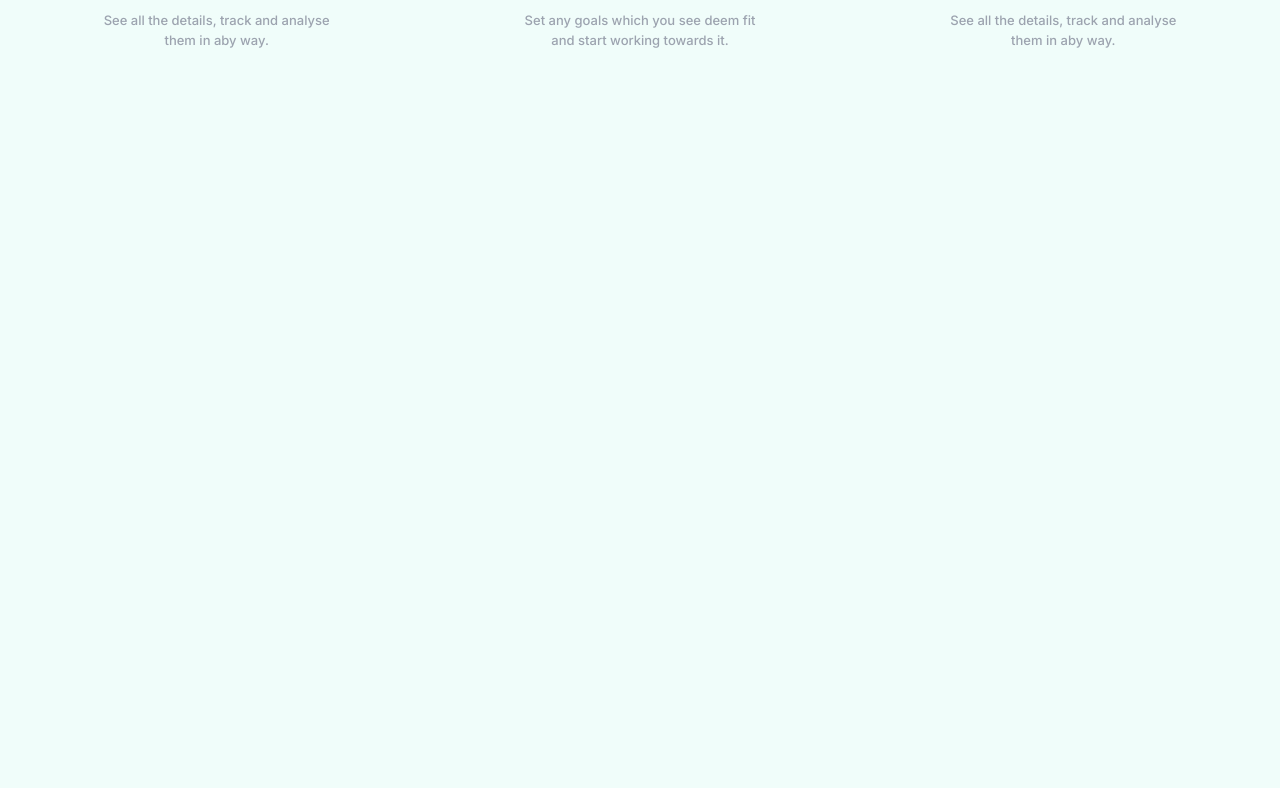
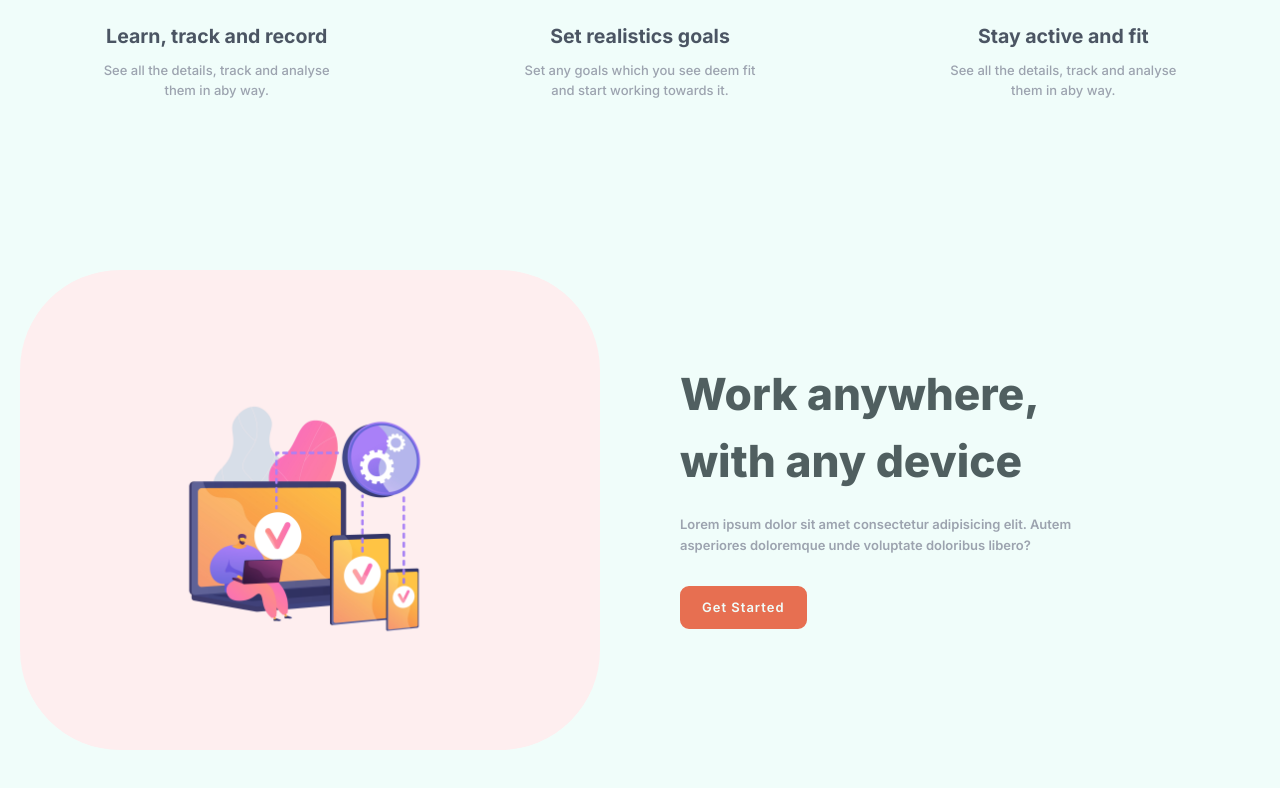
Before and after one commit to PatrykErNowak/befit-tracker, a React (Vite) app: page / in a window 1280 px wide. Shown: the part 1020-1808 px from the top of the page. Before the commit the page ends 1190 px from the top, so only its background shows below. Built offline with nearby package versions, Linux system fonts and the light colour scheme; no server answers.

Commit message:
Add WorkAnywhere section to landing page

```diff
--- a/src/pages/Page/LandingPage.tsx
+++ b/src/pages/Page/LandingPage.tsx
@@ -2,6 +2,7 @@ import NavPage from '../../ui/Page/NavPage';
 import HeaderPage from '../../ui/Page/HeaderPage';
 import FeaturesPage from '../../ui/Page/FeaturesPage';
 import Wrapper from '../../ui/Wrapper';
+import WorkAnywherePage from '../../ui/Page/WorkAnywherePage';
 
 function LandingPage() {
   return (
@@ -11,6 +12,7 @@ function LandingPage() {
       <main>
         <Wrapper>
           <FeaturesPage />
+          <WorkAnywherePage />
         </Wrapper>
       </main>
     </>
--- a/src/styles/GlobalStyles.ts
+++ b/src/styles/GlobalStyles.ts
@@ -29,6 +29,9 @@ const GlobalStyles = createGlobalStyle`
   --color-brand-700: #0f766e;
   --color-brand-800: #505f60;
   --color-brand-900: #282f30;
+
+  // Call to Action color
+  --color-cta: #E76F51;
 
 
   /* State color */
--- a/src/ui/Buttons/Button.tsx
+++ b/src/ui/Buttons/Button.tsx
@@ -13,6 +13,20 @@ const variations = {
         color: var(--color-brand-600);
         background-color: transparent;
         border: 2px solid var(--color-brand-600);
+      }
+    }
+  `,
+  secondary: css`
+    color: var(--color-brand-50);
+    background-color: var(--color-cta);
+    border: 2px solid var(--color-cta);
+
+    @media screen and (min-width: ${breakpoint.laptop}) {
+      &:hover,
+      &:focus {
+        color: var(--color-cta);
+        background-color: transparent;
+        border: 2px solid var(--color-cta);
       }
     }
   `,
@@ -38,7 +52,7 @@ const Button = styled.button<{ $variation?: keyof typeof variations }>`
   font-weight: 600;
   letter-spacing: 1px;
   text-decoration: none;
-  border-radius: var(--border-radius-md);
+  border-radius: var(--border-radius-lg);
   transition: transform 0.3s, background-color 0.3s;
 
   &:active {
--- a/src/ui/Page/FeaturesPage.tsx
+++ b/src/ui/Page/FeaturesPage.tsx
@@ -7,7 +7,7 @@ import { breakpoint } from '../../styles/configStyles';
 const StyledFeaturesPage = styled.section`
   display: grid;
   gap: 3rem;
-  padding: 5rem 0;
+  margin: 5rem 0;
 
   @media screen and (min-width: ${breakpoint.laptop}) {
     padding: 10rem 0;
--- /dev/null
+++ b/src/ui/Page/WorkAnywherePage.tsx
@@ -0,0 +1,92 @@
+import styled from 'styled-components';
+import Button from '../Buttons/Button';
+import { breakpoint } from '../../styles/configStyles';
+
+const StyledWorkAnywherePage = styled.section`
+  display: grid;
+  margin: 5rem 0;
+
+  @media screen and (min-width: ${breakpoint.laptop}) {
+    grid-template-columns: 1fr 1fr;
+    grid-template-rows: 1fr;
+    align-items: center;
+    gap: 8rem;
+    height: 100%;
+  }
+`;
+
+const Hero = styled.div`
+  position: relative;
+  display: flex;
+  justify-content: center;
+  height: 50dvh;
+  width: 150%;
+  left: 50%;
+  background-color: #feeeef;
+  transform: translateX(-50%);
+  clip-path: polygon(0 0%, 100% 0, 100% 100%, 0% 80%);
+
+  img {
+    max-height: 40dvh;
+    object-fit: contain;
+    display: block;
+  }
+
+  @media screen and (min-width: ${breakpoint.laptop}) {
+    align-items: center;
+    width: 100%;
+    clip-path: none;
+    height: 60dvh;
+    border-radius: 100px;
+  }
+`;
+
+const ContentBox = styled.div`
+  display: flex;
+  flex-direction: column;
+  padding: 0 0 3rem;
+
+  h3 {
+    font-weight: 800;
+    font-size: clamp(3rem, 2.5rem + 1.5vw, 4.5rem);
+  }
+
+  p {
+    margin-top: 2rem;
+    margin-bottom: 3rem;
+    font-weight: 600;
+    color: var(--color-grey-400);
+    line-height: 1.6;
+  }
+
+  @media screen and (min-width: ${breakpoint.laptop}) {
+    align-items: flex-start;
+
+    p {
+      width: 70%;
+    }
+  }
+`;
+
+function WorkAnywherePage() {
+  return (
+    <StyledWorkAnywherePage>
+      <Hero>
+        <img src="./crossplatform.jpg" alt="" />
+      </Hero>
+
+      <ContentBox>
+        <h3>
+          Work anywhere, <br /> with any device
+        </h3>
+        <p>
+          Lorem ipsum dolor sit amet consectetur adipisicing elit. Autem
+          asperiores doloremque unde voluptate doloribus libero?
+        </p>
+        <Button $variation="secondary">Get Started</Button>
+      </ContentBox>
+    </StyledWorkAnywherePage>
+  );
+}
+
+export default WorkAnywherePage;
--- a/src/ui/Wrapper.tsx
+++ b/src/ui/Wrapper.tsx
@@ -1,7 +1,7 @@
 import styled from 'styled-components';
 
 const Wrapper = styled.div`
-  width: min(100% - 4rem, 144rem);
+  width: min(100% - 4rem, 160rem);
   margin: 0 auto;
 `;
 
```
Also changed, not shown: public/crossplatform.jpg (added).
